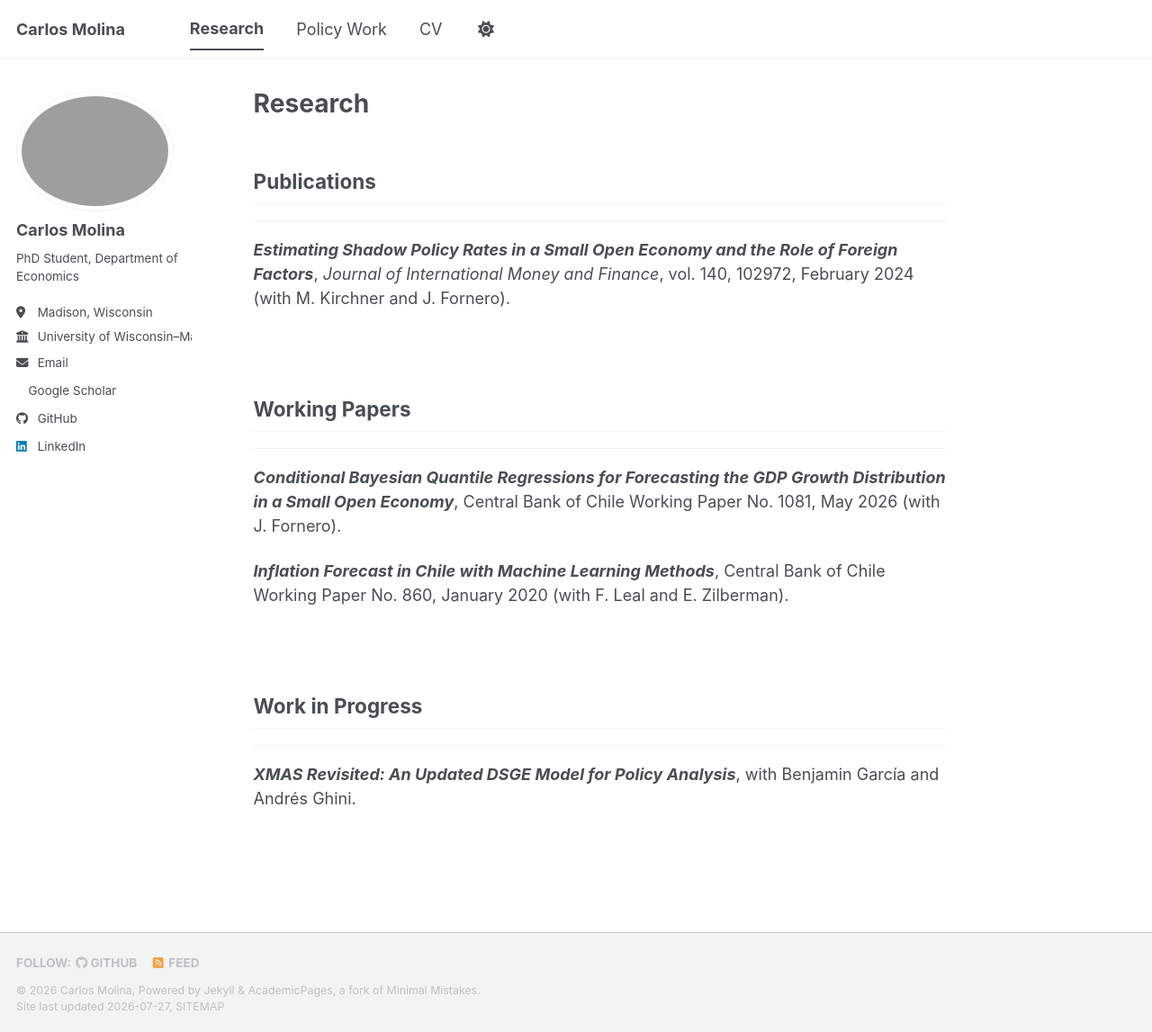
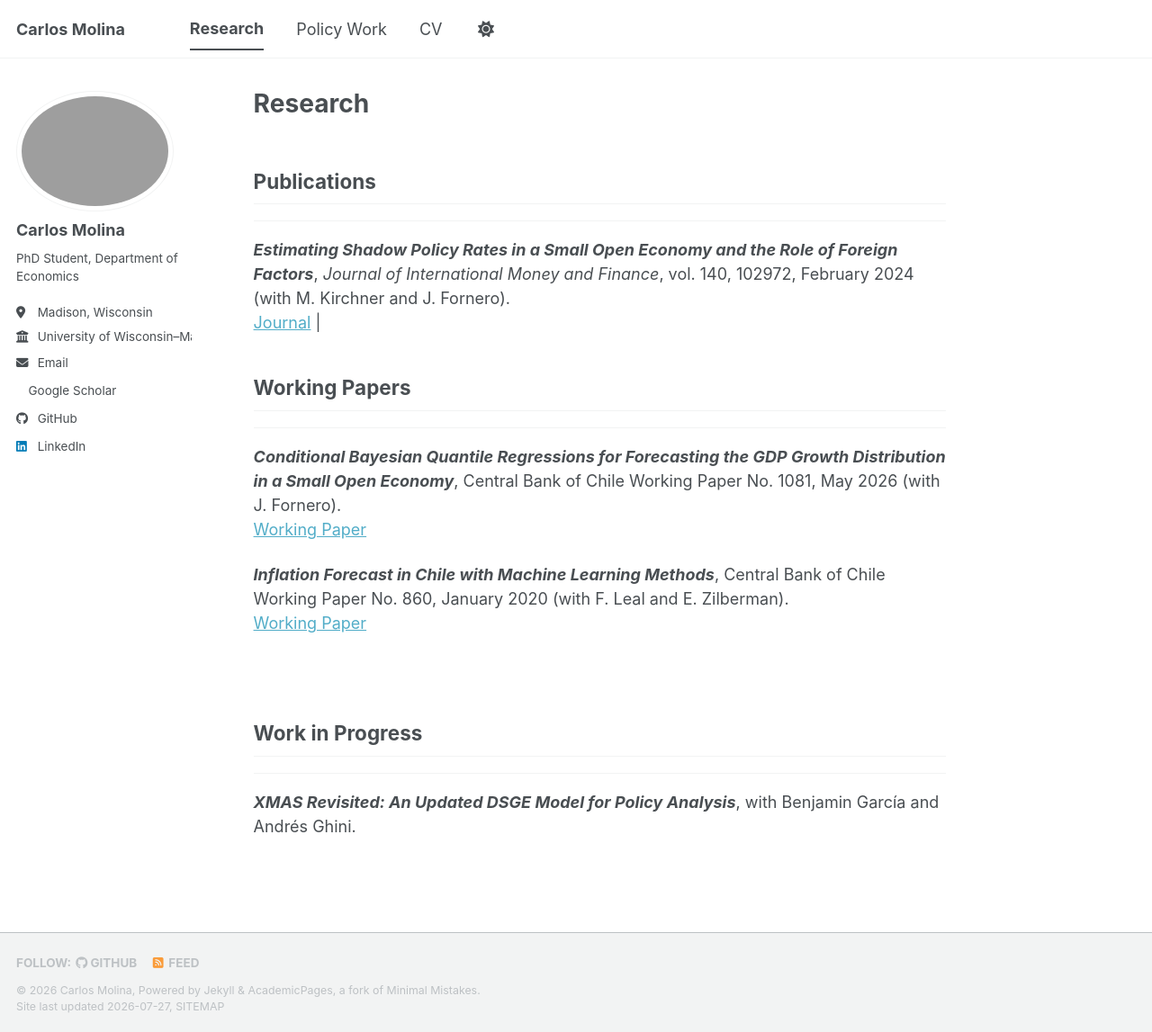
Before and after one commit to cmolinas5/cmolinas5.github.io, a Jekyll site: the page built from _pages/research.html, in a window 1280 px wide and 1147 px high. Shown: the whole window at 90% size. Built offline with Jekyll 4.4.1, drawn with Linux system fonts in a browser that asks for light colours; a style sheet for code colours, icons or effects is not loaded.

Commit message:
Research_links

```diff
--- a/_pages/research.html
+++ b/_pages/research.html
@@ -11,9 +11,11 @@ author_profile: true
   <strong><em>Estimating Shadow Policy Rates in a Small Open Economy and the Role of Foreign Factors</em></strong>,
   <em>Journal of International Money and Finance</em>, vol. 140, 102972,
   February 2024 (with M. Kirchner and J. Fornero).
+
+  <br>
+    <a href="https://www.sciencedirect.com/science/article/abs/pii/S0261560623001730" target="_blank">Journal</a> |
+
 </p>
-
-<br>
 
 <h2>Working Papers</h2>
 <hr>
@@ -22,12 +24,20 @@ author_profile: true
   <strong><em>Conditional Bayesian Quantile Regressions for Forecasting the GDP Growth Distribution in a Small Open Economy</em></strong>,
   Central Bank of Chile Working Paper No. 1081, May 2026
   (with J. Fornero).
+
+  <br>
+
+  <a href="https://www.bcentral.cl/en/content/-/details/publicaciones/investigacion-economica/documento-de-trabajo-1081" target="_blank">Working Paper</a>
 </p>
 
 <p>
   <strong><em>Inflation Forecast in Chile with Machine Learning Methods</em></strong>,
   Central Bank of Chile Working Paper No. 860, January 2020
   (with F. Leal and E. Zilberman).
+  <br>
+
+  <a href="https://www.bcentral.cl/en/content/-/details/proyeccion-de-la-inflacion-en-chile-con-metodos-de-machine-learning" target="_blank">Working Paper</a>
+
 </p>
 
 <br>
```
